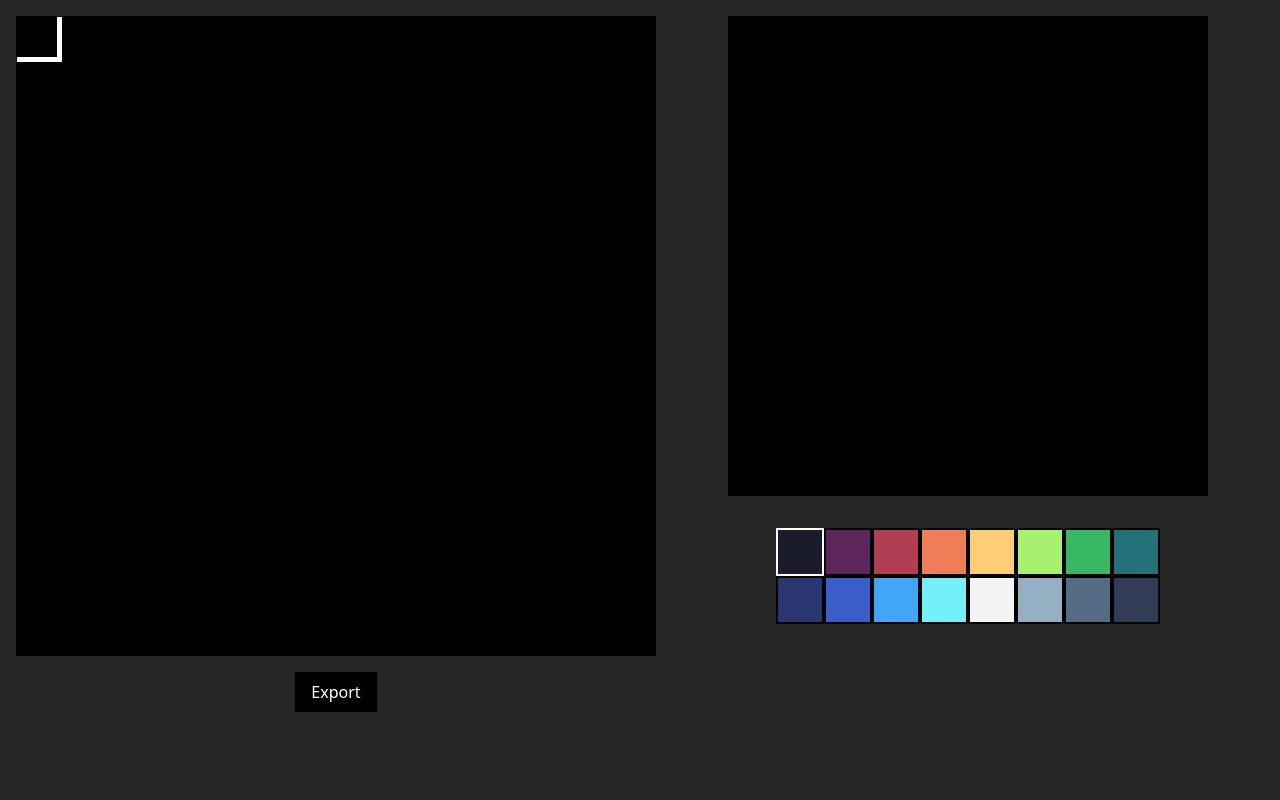
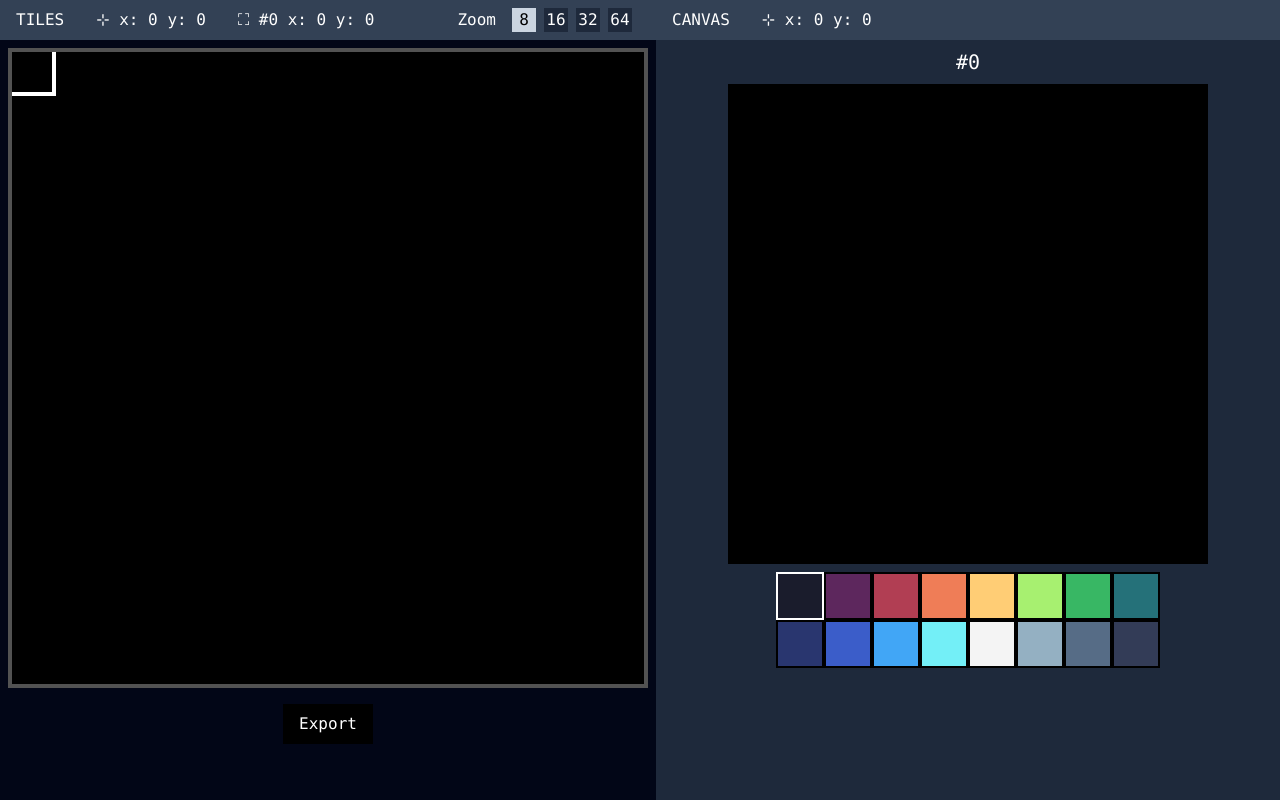
Before and after one commit to andreecy/svpix, a SvelteKit app: page / in a window 1280 px wide. Built offline with nearby package versions, Linux system fonts and the light colour scheme.

Commit message:
canvas zoom

```diff
--- a/src/routes/+layout.svelte
+++ b/src/routes/+layout.svelte
@@ -4,7 +4,7 @@
 </script>
 
 <svelte:head>
-	<title>SvPix</title>
+	<title>SvPix - Pixel Art Sprite Editor powered by Svelte</title>
 </svelte:head>
 
 {@render children()}
--- a/src/routes/+page.svelte
+++ b/src/routes/+page.svelte
@@ -12,7 +12,7 @@
 	let canvasPaint: HTMLCanvasElement;
 
 	let tilesMousePos = $state({ x: 0, y: 0 });
-	// eslint-disable-next-line @typescript-eslint/no-unused-vars
+
 	let selectedTileIndex = $state(0);
 	let selectionRectPos = $state({ x: 0, y: 0 });
 
@@ -22,18 +22,19 @@
 	// data of the original file
 	let tiles: Canvas;
 
+	// tile size in px / zoom
 	let tileSize = $state(8);
 
+	// update canvas when tileSize / zoom changes
+	$effect(() => {
+		if (tileSize) {
+			updateCanvasOrigin();
+			updateCanvasTiles();
+			updateCanvasPaint();
+		}
+	});
+
 	async function updateCanvasOrigin() {
-		// for (let x = 0; x < w; x++) {
-		// 	for (let y = 0; y < h; y++) {
-		// 		// random color for 16x16
-		// 		if (x < 16 && y < 16) {
-		// 			tiles.setPixel(x, y, new Color(x * 10 + y * 10, x * 10 + y * 10, x * 10 + y * 10, 255));
-		// 		}
-		// 	}
-		// }
-
 		const tilesBitmap = await tiles.getImageBitmap();
 		// origin canvas, represent the original image
 		let originCtx = canvasOrigin.getContext('2d');
@@ -113,6 +114,22 @@
 		updateCanvasPaint();
 	}
 
+	function updateSelection() {
+		const { x, y } = tilesMousePos;
+		const col = Math.floor(x / 8);
+		const row = Math.floor(y / 8);
+		// get index of 16 rows and 16 cols tiles
+		const index = row * 16 + col;
+		// console.log({ row, col, index });
+		selectedTileIndex = index;
+
+		const targetRectX = Math.min(col * 8, originSize - tileSize);
+		const targetRectY = Math.min(row * 8, originSize - tileSize);
+
+		// get selection rect pos by col row
+		selectionRectPos = { x: targetRectX, y: targetRectY };
+	}
+
 	onMount(async () => {
 		tiles = new Canvas(originSize, originSize);
 		updateCanvasOrigin();
@@ -128,15 +145,7 @@
 		});
 
 		canvasTiles.addEventListener('mousedown', function () {
-			const { x, y } = tilesMousePos;
-			const col = Math.floor(x / tileSize);
-			const row = Math.floor(y / tileSize);
-			// get index of 16 rows and 16 cols tiles
-			const index = row * 16 + col;
-			// console.log({ row, col, index });
-			selectedTileIndex = index;
-			// get selection rect pos by col row
-			selectionRectPos = { x: col * tileSize, y: row * tileSize };
+			updateSelection();
 			updateCanvasTiles();
 			updateCanvasPaint();
 		});
@@ -172,9 +181,59 @@
 	});
 </script>
 
+<div class="font-mono">
 	<div class="flex h-screen items-center">
-	<div class="flex h-full flex-1 flex-row items-start gap-4 p-4">
-		<div class="flex flex-1 flex-col items-center gap-4">
+		<div class="flex h-full flex-1 flex-row items-start">
+			<div class="h-full flex-1 bg-slate-950">
+				<div
+					class="flex h-10 flex-row items-center justify-between bg-slate-700 px-4 py-1 text-white"
+				>
+					<div class="flex items-center gap-8">
+						<p>TILES</p>
+						<p>
+							<span>⊹</span>
+							<span>x: {tilesMousePos.x}</span>
+							<span>y: {tilesMousePos.y}</span>
+						</p>
+						<p>
+							<span>⛶</span>
+							<span>#{selectedTileIndex}</span>
+							<span>x: {selectionRectPos.x}</span>
+							<span>y: {selectionRectPos.y}</span>
+						</p>
+					</div>
+
+					<div class="flex items-center gap-4 p-2">
+						<p class="text-white">Zoom</p>
+						<div class="grid grid-cols-4 gap-2">
+							<button
+								class="h-6 w-6 {tileSize === 8
+									? 'bg-slate-300 text-black'
+									: 'bg-slate-800 text-white'}"
+								onclick={() => (tileSize = 8)}>8</button
+							>
+							<button
+								class="h-6 w-6 {tileSize === 16
+									? 'bg-slate-300 text-black'
+									: 'bg-slate-800 text-white'}"
+								onclick={() => (tileSize = 16)}>16</button
+							>
+							<button
+								class="h-6 w-6 {tileSize === 32
+									? 'bg-slate-300 text-black'
+									: 'bg-slate-800 text-white'}"
+								onclick={() => (tileSize = 32)}>32</button
+							>
+							<button
+								class="h-6 w-6 {tileSize === 64
+									? 'bg-slate-300 text-black'
+									: 'bg-slate-800 text-white'}"
+								onclick={() => (tileSize = 64)}>64</button
+							>
+						</div>
+					</div>
+				</div>
+				<div class="flex flex-col items-center gap-4 p-2">
 					<canvas
 						width={originSize}
 						height={originSize}
@@ -185,13 +244,24 @@
 					<canvas
 						width={originSize}
 						height={originSize}
-				class="border border-black bg-black"
+						class="border-4 border-neutral-600 bg-black"
 						style="width: 640px; height: 640px;"
 						bind:this={canvasTiles}
 					></canvas>
 					<button class="bg-black px-4 py-2 text-white" onclick={exportPng}>Export</button>
 				</div>
-		<div class="flex flex-1 flex-col items-center gap-8">
+			</div>
+			<div class="h-full flex-1 bg-slate-800">
+				<div class="flex h-10 items-center gap-8 bg-slate-700 px-4 py-1 text-white">
+					<p>CANVAS</p>
+					<p>
+						<span>⊹</span>
+						<span>x: {paintMousePos.x}</span>
+						<span>y: {paintMousePos.y}</span>
+					</p>
+				</div>
+				<div class="flex flex-col items-center gap-2 p-2">
+					<p class="text-xl text-white">#{selectedTileIndex}</p>
 					<canvas
 						width={tileSize}
 						height={tileSize}
@@ -200,6 +270,8 @@
 						bind:this={canvasPaint}
 					></canvas>
 					<PalleteComponent />
+				</div>
+			</div>
 		</div>
 	</div>
 </div>
```
Lines whose indentation alone changed are shown as unchanged.
